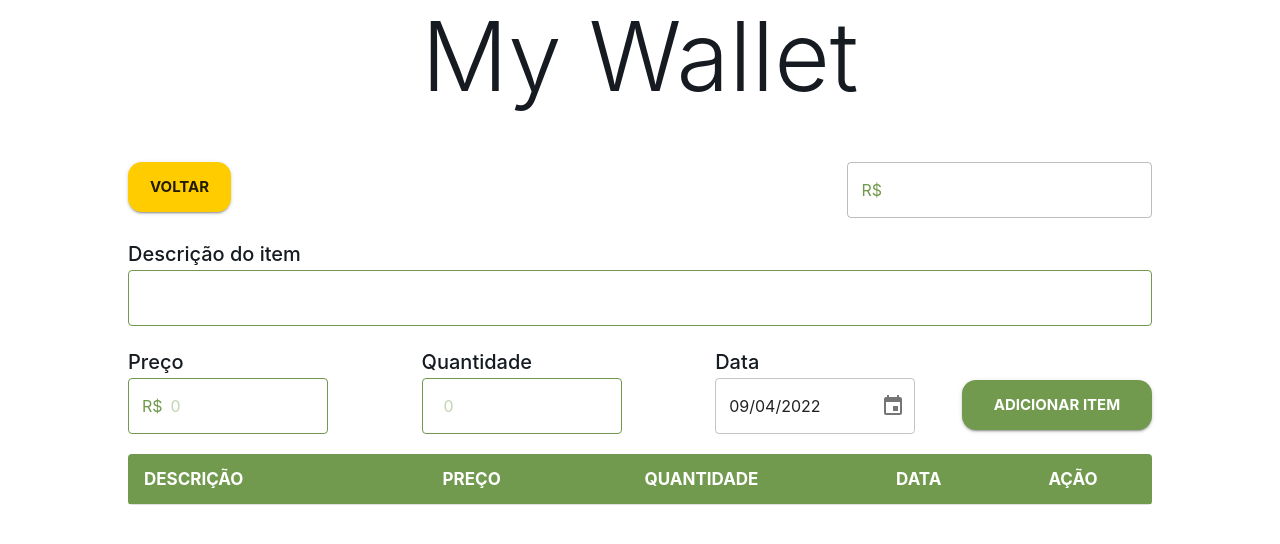
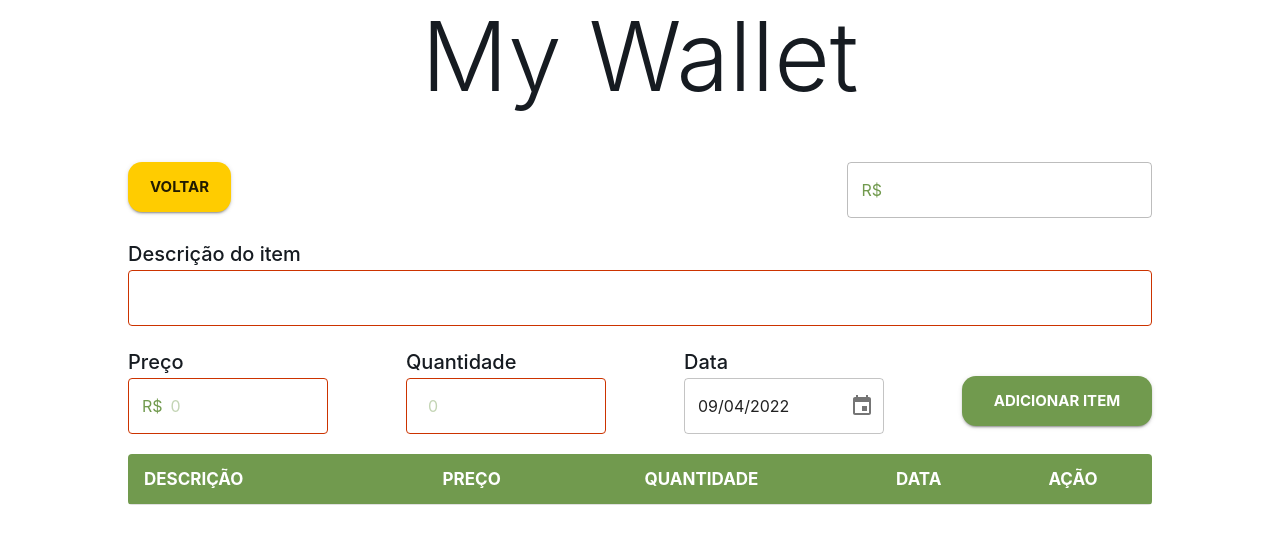
Before and after one commit to caions/my-wallet, a React (Create React App) app: page /expenses in a window 1280 px wide. Shown: the top 544 px of the page. Built offline with nearby package versions, Linux system fonts and the light colour scheme.

Commit message:
fix: validation message

```diff
--- a/src/pages/Expenses/index.tsx
+++ b/src/pages/Expenses/index.tsx
@@ -46,7 +46,6 @@ const Expenses: React.FC = () => {
 
   const sectionInputsRow = {
     display: "flex",
-    alignItems: "center",
     justifyContent: "space-between",
     margin: "20px 0",
   };
@@ -84,22 +83,28 @@ const Expenses: React.FC = () => {
     acao?: string;
   }
 
+  interface IErrors{
+    descricao?: string;
+    preco?: string;
+    quantidade?: string;
+  }
+
   const [descricao, setDescricao] = useState("");
   const [preco, setPreco] = useState("");
   const [quantidade, setQuantidade] = useState("");
   const [date, setDate] = useState<Date | null>(new Date());
   const [rows, setRows] = useState<IRows[]>([]);
-  const [errors, setErrors] = useState([]);
+  const [errors, setErrors] = useState<IErrors>({});
   const [validate, setValidate] = useState<boolean>(false);
   const navigate = useNavigate();
 
-  let schema = yup.object({
-    descricao: yup.string().required("Descrição é um campo obrigatório"),
-    quantidade: yup.string().min(1).required(""),
+  let validationSchema = yup.object({
+    descricao: yup.string().required(),
+    quantidade: yup.string().min(1).required(),
     preco: yup.string().required(),
   });
 
-  schema
+  validationSchema
     .isValid({
       descricao,
       quantidade,
@@ -108,12 +113,20 @@ const Expenses: React.FC = () => {
     .then(valid => {
       setValidate(valid);
     });
-  console.log(errors);
+
   const handleSubmit = () => {
-    schema
+    validationSchema
       .validate({ descricao, preco, quantidade }, { abortEarly: false })
-      .catch(err => {
-        setErrors(err.errors);
+      .catch((err) => {
+        // eslint-disable-next-line @typescript-eslint/no-explicit-any
+        const erros:any = {}
+        for (let prop in err.inner) {
+
+          let key = err.inner[prop].path
+          erros[key as keyof string] = err.inner[prop].message
+
+        }
+        setErrors(erros);
       });
 
     if (!validate) {
@@ -148,15 +161,18 @@ const Expenses: React.FC = () => {
           </Box>
           <form method='post' onSubmit={e => e.preventDefault()}>
             <InputText
+              error
               topLabel='Descrição do item'
               fullWidth
               name='descricao'
               value={descricao}
               onChange={e => setDescricao(e.target.value)}
+              helperText={errors.descricao}
             />
-            <span>{errors[0]}</span>
+           {/*  <span>{errors[0]}</span> */}
             <Box sx={sectionInputsRow}>
               <InputText
+                error
                 placeholder='0'
                 inputWidth='200px'
                 topLabel='Preço'
@@ -165,9 +181,10 @@ const Expenses: React.FC = () => {
                 name='preco'
                 value={preco}
                 onChange={e => setPreco(e.target.value)}
+                helperText={errors.preco}
               />
-              <span>{errors[1]}</span>
               <InputText
+                error
                 placeholder='0'
                 topLabel='Quantidade'
                 type={"number"}
@@ -175,8 +192,8 @@ const Expenses: React.FC = () => {
                 name='quantidade'
                 value={quantidade}
                 onChange={e => setQuantidade(e.target.value)}
+                helperText={errors.quantidade}
               />
-              <span>{errors[2]}</span>
               <Box
                 sx={{
                   width: "200px",
```
